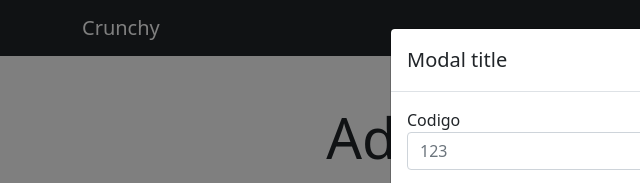
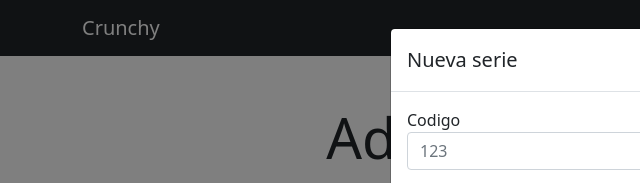
Before and after one commit to carlosmsx/c2i-PracticaCRUD, a plain HTML site: page pages/administrador.html in a window 1280 px wide. Both pictures are taken after a click on the button "Agregar". Shown: the top 183 px of the page, 0-640 px from the left. Drawn offline with nearby package versions, Linux system fonts and the light colour scheme.

Commit message:
corregido titulo del modal para agregar series

```diff
--- a/pages/administrador.html
+++ b/pages/administrador.html
@@ -87,7 +87,7 @@
             <div class="modal-dialog">
                 <div class="modal-content">
                     <div class="modal-header">
-                        <h5 class="modal-title">Modal title</h5>
+                        <h5 class="modal-title">Nueva serie</h5>
                         <button type="button" class="btn-close" data-bs-dismiss="modal" aria-label="Close"></button>
                     </div>
                     <div class="modal-body">
```
